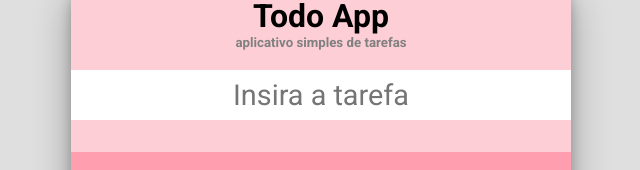
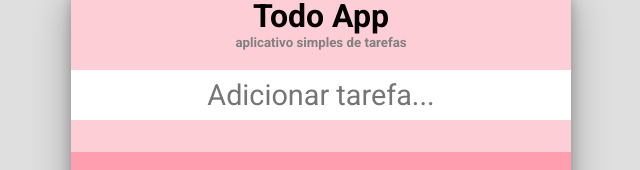
Before and after one commit to RenanFelice/todoApp, a React (Create React App) app: page / in a window 1280 px wide. Shown: the part 183-353 px from the top of the page, without its empty margins (319-959 px from the left). Built offline with nearby package versions, Linux system fonts and the light colour scheme.

Commit message:
adicionado estilo sem todos

```diff
--- a/src/App.module.css
+++ b/src/App.module.css
@@ -5,7 +5,6 @@
    background-color: rgb(253, 206, 214);
    box-shadow: 0 19px 38px rgba(0,0,0,0.30), 0 15px 12px rgba(0,0,0,0.22);
    border-radius: 15px;
-
 }
 
 @media(max-width: 560px){
--- a/src/components/Header.jsx
+++ b/src/components/Header.jsx
@@ -20,7 +20,7 @@ const Header = () => {
                 }
                 }>
                 <input
-                    placeholder={'Insira a tarefa'}
+                    placeholder={'Adicionar tarefa...'}
                     maxLength={30}
                     value={textInput}
                     required
--- a/src/components/TodosList.jsx
+++ b/src/components/TodosList.jsx
@@ -5,13 +5,13 @@ import styles from './TodosList.module.css'
 
 const TodosList = () => {
     const { todos } = useContext(TodosContext)
-    console.log('todolist re rendered')
+
 
 
     if (todos.length) {
         return <div className={styles.todoList}>{todos.map(todo => <Todo key={todo.id} todo={todo}/>)}</div>
     } else {
-        return <h1>no todos yet</h1>
+        return <h1 className={styles.noTodos}>Sem tarefas <span><i className="far fa-smile-beam"></i></span></h1>
     }
 }
 
--- a/src/components/TodosList.module.css
+++ b/src/components/TodosList.module.css
@@ -3,3 +3,9 @@
     padding-bottom: 1rem;
 
 }
+
+
+.noTodos{
+    text-align: center;
+    padding: 2.33rem 0;
+}
```
Also changed, not shown: src/components/Todo.module.css (line endings or trailing spaces).
